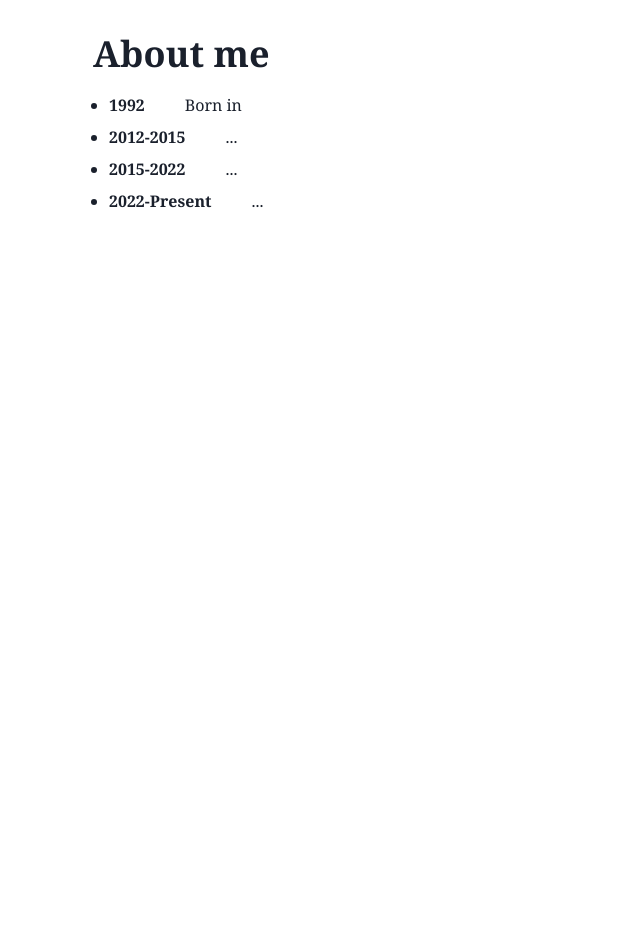
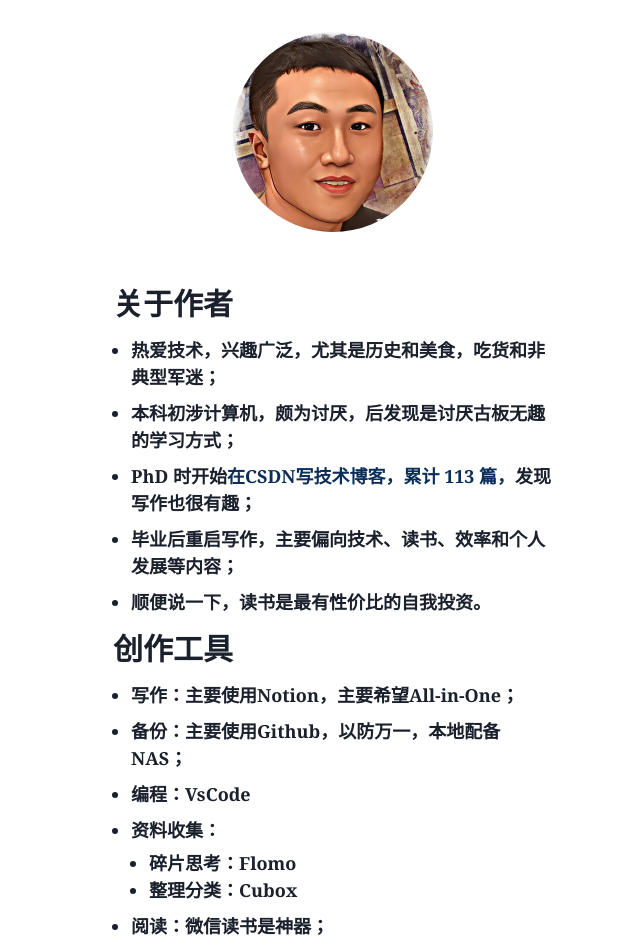
Before and after one commit to limeya/blog-dev-public, a Next.js app: page /about in a window 1280 px wide. Shown: the part 140-1092 px from the top of the page, without its empty margins (307-947 px from the left). Built offline with nearby package versions, Linux system fonts and the light colour scheme.

Commit message:
Update about.js

```diff
--- a/pages/about.js
+++ b/pages/about.js
@@ -1,4 +1,5 @@
 import Layout from "../components/layout";
+import Head from "next/head";
 
 import {
   HStack,
@@ -7,9 +8,17 @@ import {
   UnorderedList,
   ListItem,
   Text,
+  Flex,
+  Link,
+  Image,
+  Icon,
 } from "@chakra-ui/react";
 
 import styled from "@emotion/styled";
+import { BsGithub } from "react-icons/bs";
+import { FiMail } from "react-icons/fi";
+
+// import { MdSettings,MdReceipt,MdGroupWork } from "react-icons/md";
 
 const BioSection = styled(Box)`
   padding-left: 3.4em;
@@ -21,12 +30,62 @@ const BioYear = styled.span`
   margin-right: 1em;
 `;
 
-const Bio = () => (
-  <Box marginX="10em">
-    <Heading as="h3" marginBottom="0.5em">
-      About me
+// const Bio = () => (
+
+// );
+
+const About = () => (
+  <Layout>
+    <div>
+      <Head>
+        <link rel="icon" href="/favicon.ico" />
+        <meta name="description" content="Blog by limeya" />
+      </Head>
+
+      <Flex
+        marginX="10em"
+        flexDirection="column"
+        fontWeight="600"
+        fontSize="lg"
+      >
+        <Image
+          boxSize="200px"
+          borderRadius="full"
+          objectFit="cover"
+          marginX="auto"
+          marginBottom="3em"
+          src="/images/logo.png"
+          alt="李梦阳"
+        />
+
+        <Heading as="h4" marginBottom="0.5em" size="lg">
+          关于作者
         </Heading>
         <UnorderedList>
+          <ListItem paddingBottom="0.5em">
+            热爱技术，兴趣广泛，尤其是历史和美食，吃货和非典型军迷；
+          </ListItem>
+          <ListItem paddingBottom="0.5em">
+            本科初涉计算机，颇为讨厌，后发现是讨厌古板无趣的学习方式；
+          </ListItem>
+          <ListItem paddingBottom="0.5em">
+            PhD 时开始
+            <Link
+              href="https://blog.csdn.net/lmy86263"
+              isExternal
+              color="#0B2E59"
+              fontWeight="bold"
+            >
+              在CSDN写技术博客，累计 113 篇，
+            </Link>
+            发现写作也很有趣；
+          </ListItem>
+          <ListItem paddingBottom="0.5em">
+            毕业后重启写作，主要偏向技术、读书、效率和个人发展等内容；
+          </ListItem>
+          <ListItem>顺便说一下，读书是最有性价比的自我投资。</ListItem>
+        </UnorderedList>
+        {/* <UnorderedList>
         <ListItem paddingBottom="0.5em">
           <HStack align="center" spacing={6}>
             <BioYear>1992</BioYear>
@@ -51,25 +110,51 @@ const Bio = () => (
             <BioSection>...</BioSection>
           </HStack>
         </ListItem>
+      </UnorderedList> */}
+
+        <Heading as="h4" size="lg" marginY="0.5em">
+          创作工具
+        </Heading>
+        <UnorderedList>
+          <ListItem paddingBottom="0.5em">
+            写作：主要使用Notion，主要希望All-in-One；
+          </ListItem>
+          <ListItem paddingBottom="0.5em">
+            备份：主要使用Github，以防万一，本地配备NAS；
+          </ListItem>
+          <ListItem paddingBottom="0.5em">编程：VsCode</ListItem>
+          <ListItem paddingBottom="0.5em">
+            资料收集：
+            <UnorderedList paddingTop="0.3em">
+              <ListItem>碎片思考：Flomo</ListItem>
+              <ListItem>整理分类：Cubox</ListItem>
+            </UnorderedList>
+          </ListItem>
+          <ListItem>
+            阅读：微信读书是神器；
+          </ListItem>
         </UnorderedList>
 
-    {/* <Heading as="h3" marginTop="0.5em" marginBottom="0.5em">
-      Contact me
+        <Heading as="h4" size="lg" marginY="0.5em">
+          联系我
         </Heading>
-    <UnorderedList>
-      <ListItem>
-        <BioSection paddingBottom="0.5em">
-          <BioYear>1992</BioYear>
-          Born in Hebei, TangShan
-        </BioSection>
-      </ListItem>
-    </UnorderedList> */}
-  </Box>
-);
+        <HStack spacing="24px" alignContent="center">
+          <a href="https://github.com/limeya">
+            {/* The default icon size is 1em (16px) */}
+            <Icon as={BsGithub} w={6} h={6} color="gray.600" />
+          </a>
 
-const About = () => (
-  <Layout>
-    <Bio />
+          {/* Use the `boxSize` prop to change the icon size */}
+          <a href="mailto:lmy86263@gmail.com">
+            {/* The default icon size is 1em (16px) */}
+            <Icon as={FiMail} w={6} h={6} color="gray.600"></Icon>
+          </a>
+
+          {/* Use the `color` prop to change the icon color */}
+          {/* <Icon as={MdGroupWork} w={8} h={8} color="red.500" /> */}
+        </HStack>
+      </Flex>
+    </div>
   </Layout>
 );
 
```
Lines whose indentation alone changed are shown as unchanged.
